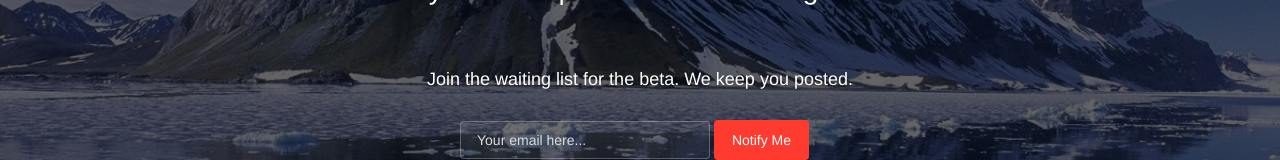
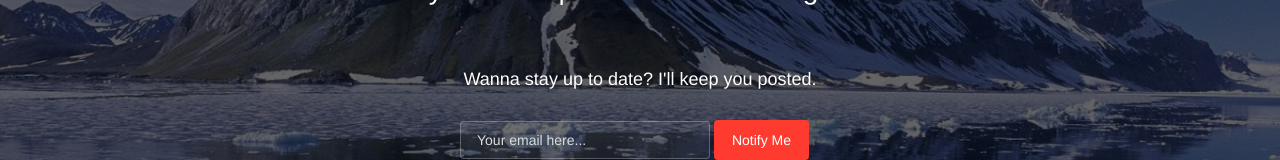
Before and after one commit to tlaine1441/comingsoon, a plain HTML site: page index.html in a window 1280 px wide. Shown: the part 420-580 px from the top of the page. Drawn offline with nearby package versions, Linux system fonts and the light colour scheme; a web font is replaced by a local one.

Commit message:
Update index.html
changed he subscribe text

```diff
--- a/index.html
+++ b/index.html
@@ -77,7 +77,7 @@
             <h4 class="motto">Taylor Laine | Full Stack Web Engineer</h4>
             <div class="subscribe">
                 <h5 class="info-text">
-                    Join the waiting list for the beta. We keep you posted.
+                    Wanna stay up to date? I'll keep you posted.
                 </h5>
                 <div class="row">
                     <div class="col-md-4 col-md-offset-4 col-sm6-6 col-sm-offset-3 ">
```
